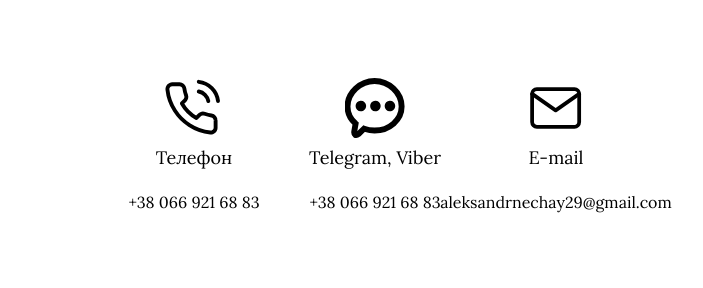
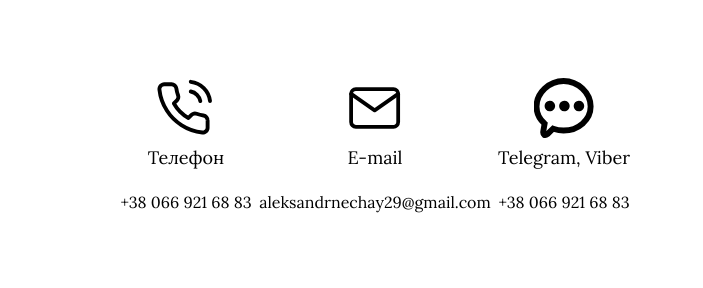
Before and after one commit to ishkov2709/lawyer, a React (Create React App) app: page / in a window 1280 px wide. Shown: the part 1959-2247 px from the top of the page, without its empty margins (265-968 px from the left). Built offline with nearby package versions, Linux system fonts and the light colour scheme.

Commit message:
correct font size in contacts values

```diff
--- a/src/components/Contacts/Contacts.jsx
+++ b/src/components/Contacts/Contacts.jsx
@@ -15,14 +15,14 @@ const Contacts = () => {
               <p className={css.contactValue}>+38 066 921 68 83</p>
             </li>
             <li className={css.contactItem}>
+              <Icon name="mail" width={60} height={60} fill="#ffffff" />
+              <h3 className={css.subtitle}>E-mail</h3>
+              <p className={css.contactValue}>aleksandrnechay29@gmail.com</p>
+            </li>
+            <li className={css.contactItem}>
               <Icon name="message" width={60} height={60} />
               <h3 className={css.subtitle}>Telegram, Viber</h3>
               <p className={css.contactValue}>+38 066 921 68 83</p>
-            </li>
-            <li className={css.contactItem}>
-              <Icon name="mail" width={60} height={60} fill="#ffffff" />
-              <h3 className={css.subtitle}>E-mail</h3>
-              <p className={css.contactValue}>aleksandrnechay29@gmail.com</p>
             </li>
           </ul>
         </address>
--- a/src/components/Contacts/Contacts.module.css
+++ b/src/components/Contacts/Contacts.module.css
@@ -57,6 +57,7 @@
 
 @media screen and (min-width: 1280px) {
   .contactList {
+    column-gap: 20px;
     justify-content: center;
   }
 }
@@ -91,6 +92,12 @@
 
 @media screen and (min-width: 768px) {
   .contactValue {
+    font-size: 14px;
+  }
+}
+
+@media screen and (min-width: 1280px) {
+  .contactValue {
     font-size: 16px;
   }
 }
```
